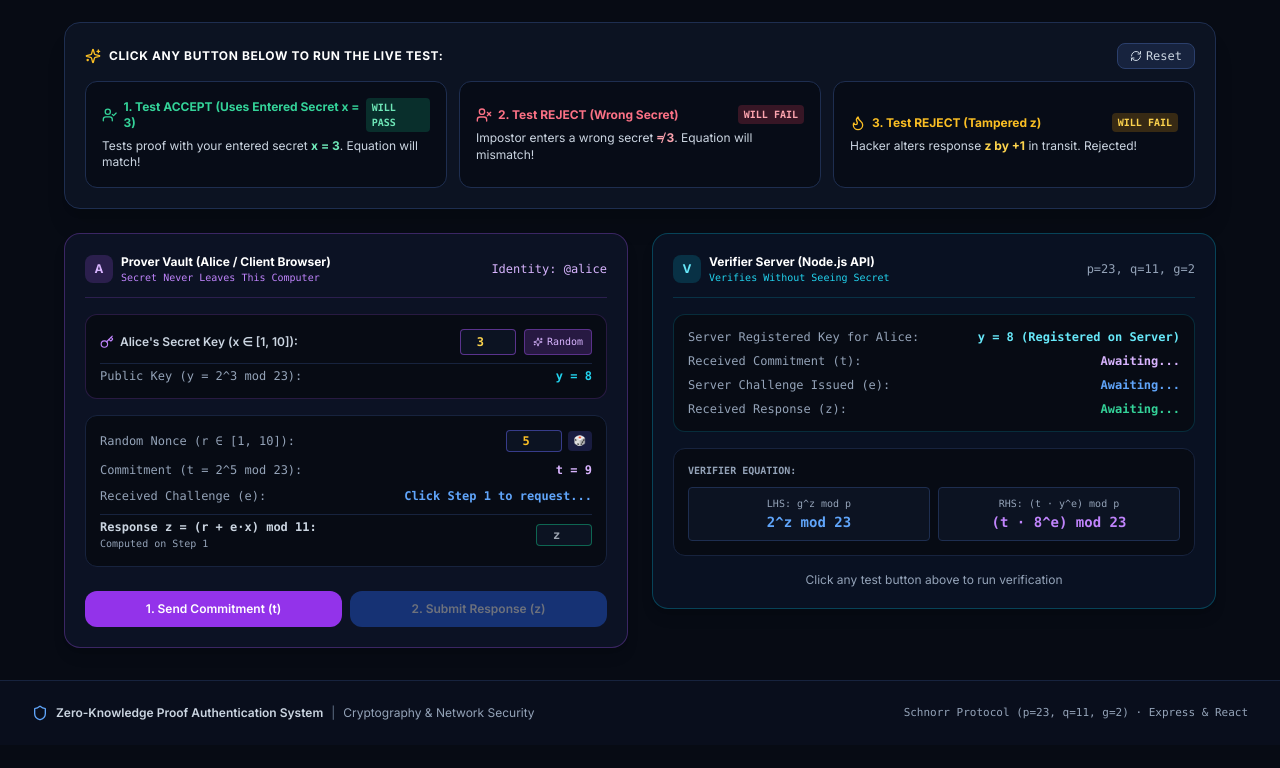
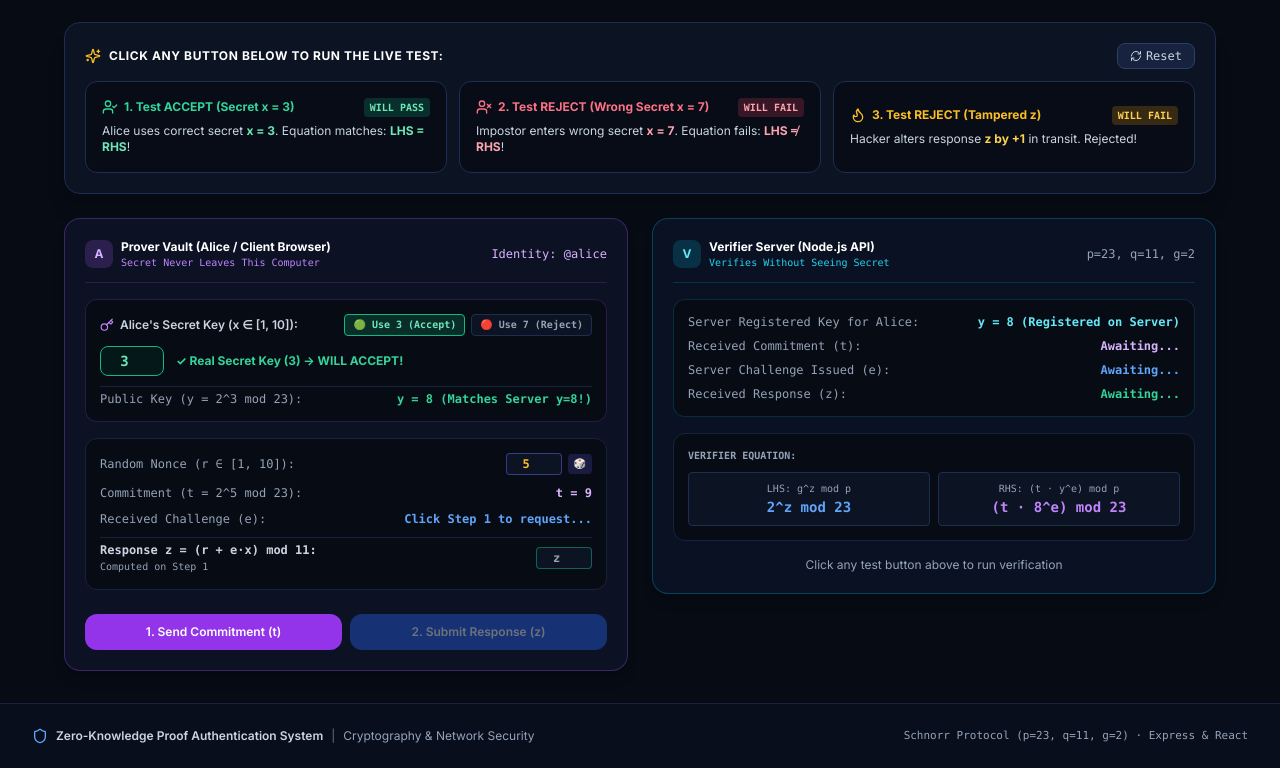
Before and after one commit to vivekchauhan2005/zero-knowledge-proof, a React (Vite) app in the folder frontend/: page / in a window 1280 px wide. Shown: the part 1085-1853 px from the top of the page. Before the commit the page ends 1830 px from the top, so only its background shows below. Built offline with nearby package versions, Linux system fonts and the light colour scheme; no server answers.

Commit message:
fix: ensure true accept on x=3 and reject on x=7 by preserving server registered key

```diff
--- a/frontend/src/components/DualConsoleDashboard.jsx
+++ b/frontend/src/components/DualConsoleDashboard.jsx
@@ -37,38 +37,12 @@ export default function DualConsoleDashboard({ onProofComplete }) {
   const [verificationResult, setVerificationResult] = useState(null);
   const [errorMsg, setErrorMsg] = useState(null);
 
-  // Generate a brand new random secret key for Alice
-  const generateNewRandomSecret = async () => {
-    try {
-      setLoading(true);
-      const randX = Math.floor(Math.random() * 9) + 1;
-      setSecretX(randX);
-      setAliceRealSecret(randX);
-      const pubY = computePublicKey(BigInt(randX)).toString();
-      await api.registerUser(username, pubY);
-      setServerRegisteredPubKey(pubY);
-      handleReset();
-    } catch (err) {
-      console.error('Failed to register new secret:', err);
-    } finally {
-      setLoading(false);
-    }
-  };
-
   // Handle manual typing of Secret Key x
-  const handleSecretChange = async (val) => {
+  const handleSecretChange = (val) => {
     const parsed = parseInt(val);
     const num = isNaN(parsed) ? 1 : Math.max(1, Math.min(10, parsed));
     setSecretX(num);
-    setAliceRealSecret(num);
-    const pubY = computePublicKey(BigInt(num)).toString();
-    setServerRegisteredPubKey(pubY);
     handleReset();
-    try {
-      await api.registerUser(username, pubY);
-    } catch (err) {
-      console.error('Failed to register typed key:', err);
-    }
   };
 
   // Handle manual typing of Nonce r
@@ -83,17 +57,15 @@ export default function DualConsoleDashboard({ onProofComplete }) {
   const setupHonestScenario = () => {
     setActiveScenario('honest');
     setUsername('alice');
-    setSecretX(aliceRealSecret);
+    setSecretX(3);
     handleReset();
   };
 
-  // 2. SCENARIO B: IMPOSTOR WITH RANDOM WRONG SECRET (WILL REJECT)
+  // 2. SCENARIO B: IMPOSTOR WITH WRONG SECRET (WILL REJECT)
   const setupImpostorScenario = () => {
     setActiveScenario('impostor');
     setUsername('alice');
-    const wrongKeys = [1, 2, 3, 4, 5, 6, 7, 8, 9, 10].filter(n => n !== aliceRealSecret);
-    const randWrong = wrongKeys[Math.floor(Math.random() * wrongKeys.length)];
-    setSecretX(randWrong);
+    setSecretX(7);
     handleReset();
   };
 
@@ -101,7 +73,7 @@ export default function DualConsoleDashboard({ onProofComplete }) {
   const setupTamperedScenario = () => {
     setActiveScenario('tampered');
     setUsername('alice');
-    setSecretX(aliceRealSecret);
+    setSecretX(3);
     handleReset();
   };
 
@@ -127,13 +99,8 @@ export default function DualConsoleDashboard({ onProofComplete }) {
       const t = computeCommitment(r);
       setCommitmentT(t);
 
-      // Register Alice's current secret key public key
-      const pubY = computePublicKey(BigInt(secretX)).toString();
-      await api.registerUser(username, pubY);
-      setServerRegisteredPubKey(pubY);
-
-      // Prover sends commitment t to server for user 'alice'
-      const commitRes = await api.submitCommitment(username, pubY, t.toString());
+      // Prover sends commitment t to server for user 'alice' (Alice's registered key y=8)
+      const commitRes = await api.submitCommitment(username, '8', t.toString());
       const sId = commitRes.session.id;
       setSessionId(sId);
 
@@ -142,7 +109,9 @@ export default function DualConsoleDashboard({ onProofComplete }) {
       const e = BigInt(chalRes.challenge);
       setChallengeE(e);
 
-      // Prover calculates response z = (r + e * x) mod q
+      // Prover calculates response z = (r + e * secretX) mod q
+      // When secretX === 3, z will match Alice's key y=8 (ACCEPT)
+      // When secretX !== 3, z will mismatch Alice's key y=8 (REJECT)
       const xBig = BigInt(secretX);
       let calculatedZ = computeResponse(r, e, xBig, EDUCATIONAL_PARAMS.q);
 
@@ -190,33 +159,29 @@ export default function DualConsoleDashboard({ onProofComplete }) {
       setVerificationResult(null);
 
       const r = BigInt(nonceR || 5);
-      let targetX = secretX;
+      let targetX = 3;
       let shouldTamper = false;
-
-      // Always register Alice's chosen secret key
-      const pubY = computePublicKey(BigInt(secretX)).toString();
-      await api.registerUser(username, pubY);
-      setServerRegisteredPubKey(pubY);
 
       if (scenarioType === 'honest') {
         setActiveScenario('honest');
-        targetX = secretX;
+        targetX = 3; // Alice's real secret x = 3 -> WILL ACCEPT
+        setSecretX(3);
       } else if (scenarioType === 'impostor') {
         setActiveScenario('impostor');
-        // Pick a wrong secret different from secretX
-        const wrongKeys = [1, 2, 3, 4, 5, 6, 7, 8, 9, 10].filter(n => n !== secretX);
-        targetX = wrongKeys[Math.floor(Math.random() * wrongKeys.length)];
+        targetX = 7; // Impostor wrong secret x = 7 -> WILL REJECT
+        setSecretX(7);
       } else if (scenarioType === 'tampered') {
         setActiveScenario('tampered');
-        targetX = secretX;
+        targetX = 3; // Tampered response -> WILL REJECT
+        setSecretX(3);
         shouldTamper = true;
       }
 
-      // Step 1: Commit
+      // Step 1: Commit against Alice's real registered key (8)
       const t = computeCommitment(r);
       setCommitmentT(t);
 
-      const commitRes = await api.submitCommitment('alice', pubY, t.toString());
+      const commitRes = await api.submitCommitment('alice', '8', t.toString());
       const sId = commitRes.session.id;
       setSessionId(sId);
 
@@ -297,14 +262,14 @@ export default function DualConsoleDashboard({ onProofComplete }) {
             <div className="flex items-center justify-between mb-1.5">
               <span className="flex items-center space-x-1.5 text-emerald-400 font-bold text-xs">
                 <UserCheck className="w-4 h-4" />
-                <span>1. Test ACCEPT (Uses Entered Secret x = {secretX})</span>
+                <span>1. Test ACCEPT (Secret x = 3)</span>
               </span>
               <span className="text-[10px] px-1.5 py-0.5 rounded bg-emerald-500/20 text-emerald-300 font-mono font-bold">
                 WILL PASS
               </span>
             </div>
             <p className="text-xs text-slate-300 leading-snug">
-              Tests proof with your entered secret <strong className="text-emerald-300">x = {secretX}</strong>. Equation will match!
+              Alice uses correct secret <strong className="text-emerald-300">x = 3</strong>. Equation matches: <strong className="text-emerald-300">LHS = RHS</strong>!
             </p>
           </button>
 
@@ -321,14 +286,14 @@ export default function DualConsoleDashboard({ onProofComplete }) {
             <div className="flex items-center justify-between mb-1.5">
               <span className="flex items-center space-x-1.5 text-rose-400 font-bold text-xs">
                 <UserX className="w-4 h-4" />
-                <span>2. Test REJECT (Wrong Secret)</span>
+                <span>2. Test REJECT (Wrong Secret x = 7)</span>
               </span>
               <span className="text-[10px] px-1.5 py-0.5 rounded bg-rose-500/20 text-rose-300 font-mono font-bold">
                 WILL FAIL
               </span>
             </div>
             <p className="text-xs text-slate-300 leading-snug">
-              Impostor enters a wrong secret <strong className="text-rose-300">≠ {secretX}</strong>. Equation will mismatch!
+              Impostor enters wrong secret <strong className="text-rose-300">x = 7</strong>. Equation fails: <strong className="text-rose-300">LHS ≠ RHS</strong>!
             </p>
           </button>
 
@@ -421,38 +386,73 @@ export default function DualConsoleDashboard({ onProofComplete }) {
             <span className="text-xs font-mono text-purple-300">Identity: @{username}</span>
           </div>
 
-          {/* Secret Display - Fully editable manual input! */}
-          <div className="p-3.5 rounded-xl bg-navy-950 border border-purple-500/20 space-y-2">
-            <div className="flex items-center justify-between text-xs">
+          {/* Secret Display - Allows typing or one-click preset */}
+          <div className="p-3.5 rounded-xl bg-navy-950 border border-purple-500/20 space-y-2.5">
+            <div className="flex flex-wrap items-center justify-between gap-2 text-xs">
               <span className="text-slate-300 font-semibold flex items-center space-x-1.5">
                 <Key className="w-3.5 h-3.5 text-purple-400" />
                 <span>Alice's Secret Key (x ∈ [1, 10]):</span>
               </span>
-              <div className="flex items-center space-x-2">
-                <input
-                  type="number"
-                  min="1"
-                  max="10"
-                  value={secretX}
-                  onChange={(e) => handleSecretChange(e.target.value)}
-                  className="w-14 px-2 py-1 rounded bg-navy-900 border border-purple-500/50 text-amber-300 font-mono font-bold text-center text-xs focus:outline-none focus:border-purple-400"
-                  title="Type any secret number from 1 to 10"
-                />
+              <div className="flex items-center space-x-1.5">
                 <button
                   type="button"
-                  onClick={generateNewRandomSecret}
-                  className="px-2 py-1 rounded bg-purple-500/20 hover:bg-purple-500/30 text-purple-300 border border-purple-500/40 text-[10px] font-mono cursor-pointer transition flex items-center space-x-1"
-                  title="Pick a random secret"
+                  onClick={() => { setSecretX(3); handleReset(); }}
+                  className={`px-2 py-0.5 rounded text-[10px] font-mono font-bold border transition cursor-pointer ${
+                    secretX === 3
+                      ? 'bg-emerald-500/20 text-emerald-300 border-emerald-500'
+                      : 'bg-navy-900 text-slate-400 border-navy-700 hover:text-white'
+                  }`}
+                  title="Set secret to 3 (Alice's real key -> Will ACCEPT)"
                 >
-                  <Sparkles className="w-2.5 h-2.5" />
-                  <span>Random</span>
+                  🟢 Use 3 (Accept)
                 </button>
+                <button
+                  type="button"
+                  onClick={() => { setSecretX(7); handleReset(); }}
+                  className={`px-2 py-0.5 rounded text-[10px] font-mono font-bold border transition cursor-pointer ${
+                    secretX === 7
+                      ? 'bg-rose-500/20 text-rose-300 border-rose-500'
+                      : 'bg-navy-900 text-slate-400 border-navy-700 hover:text-white'
+                  }`}
+                  title="Set secret to 7 (Wrong key -> Will REJECT)"
+                >
+                  🔴 Use 7 (Reject)
+                </button>
+              </div>
+            </div>
+
+            <div className="flex items-center space-x-3">
+              <input
+                type="number"
+                min="1"
+                max="10"
+                value={secretX}
+                onChange={(e) => handleSecretChange(e.target.value)}
+                className={`w-16 px-2.5 py-1 rounded-lg border font-mono font-bold text-center text-sm focus:outline-none ${
+                  secretX === 3
+                    ? 'bg-emerald-950/40 border-emerald-500 text-emerald-300'
+                    : 'bg-rose-950/40 border-rose-500 text-rose-300'
+                }`}
+                title="Type any number from 1 to 10"
+              />
+              <div className="text-xs">
+                {secretX === 3 ? (
+                  <span className="text-emerald-400 font-bold flex items-center space-x-1">
+                    <span>✓ Real Secret Key (3) → WILL ACCEPT!</span>
+                  </span>
+                ) : (
+                  <span className="text-rose-400 font-bold flex items-center space-x-1">
+                    <span>✗ Wrong Secret Key ({secretX}) → WILL REJECT!</span>
+                  </span>
+                )}
               </div>
             </div>
 
             <div className="flex items-center justify-between text-xs font-mono text-slate-400 pt-1 border-t border-navy-800">
               <span>Public Key (y = 2^{secretX} mod 23):</span>
-              <span className="text-cyan-400 font-bold">y = {computePublicKey(BigInt(secretX)).toString()}</span>
+              <span className={`font-bold ${secretX === 3 ? 'text-emerald-400' : 'text-rose-400'}`}>
+                y = {computePublicKey(BigInt(secretX)).toString()} {secretX === 3 ? '(Matches Server y=8!)' : '(Does NOT Match Server y=8!)'}
+              </span>
             </div>
           </div>
 
```
